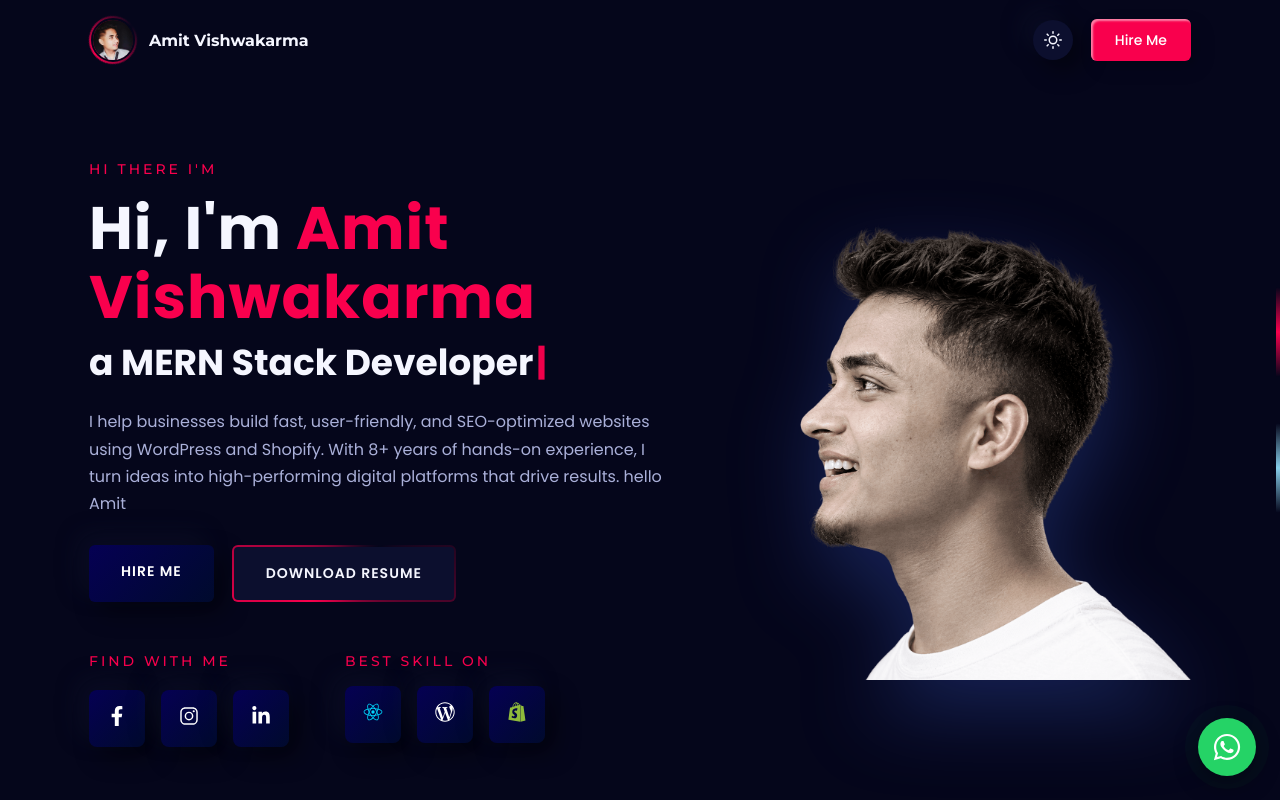
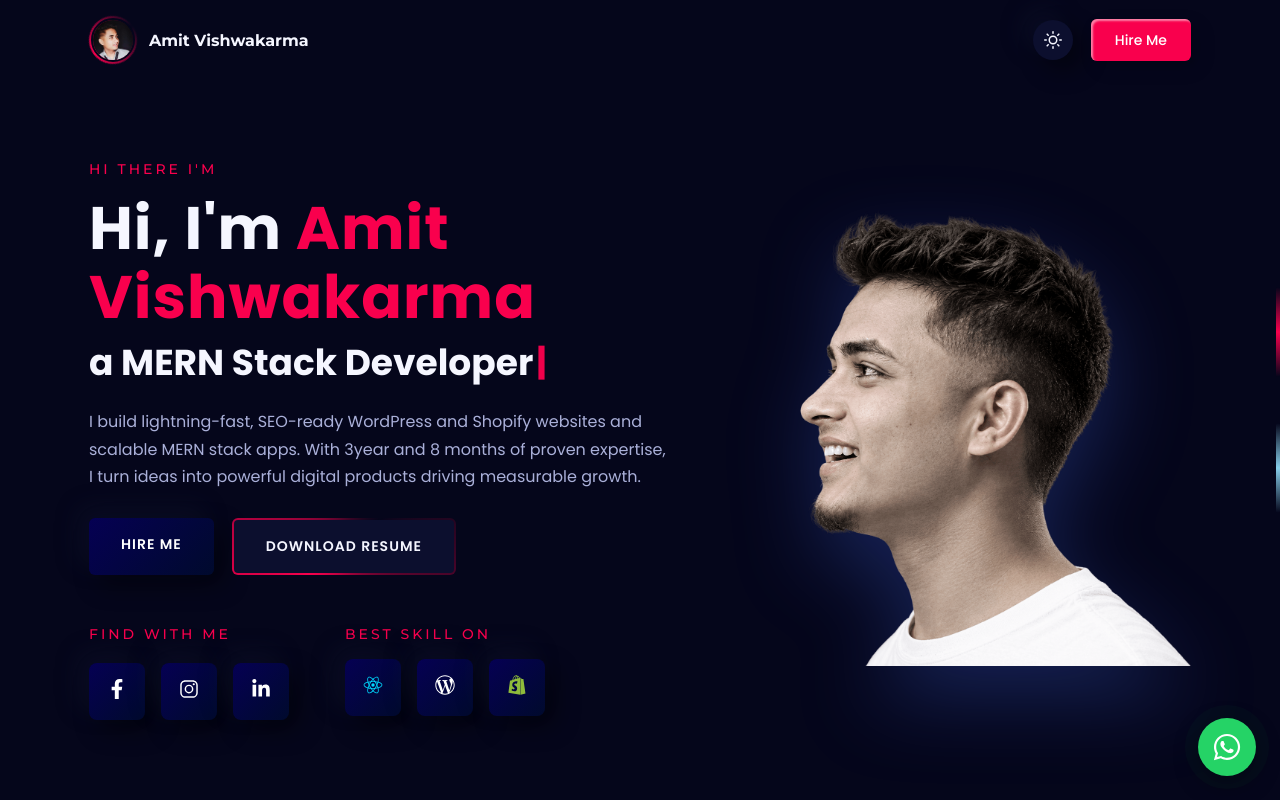
Before and after one commit to AmitDevOfficial/NewPortFolio, a React (Create React App) app: page / in a window 1280 px wide. Shown: the top 800 px of the page. Built offline with nearby package versions, Linux system fonts and the light colour scheme.

Commit message:
Update hero content via admin dashboard

```diff
--- a/src/data/heroData.js
+++ b/src/data/heroData.js
@@ -9,7 +9,7 @@ export const builtInHeroImageOptions = [
 ];
 
 export const defaultHero = {
-    "paragraph": "I help businesses build fast, user-friendly, and SEO-optimized websites using WordPress and Shopify. With 8+ years of hands-on experience, I turn ideas into high-performing digital platforms that drive results. hello Amit",
+    "paragraph": "I build lightning-fast, SEO-ready WordPress and Shopify websites and scalable MERN stack apps. With 3year and 8 months of proven expertise, I turn ideas into powerful digital products driving measurable growth.",
     "imgKey": "srDesigner",
     "imgUrl": "/uploads/hero-1789828190523-1.png"
 };
```
